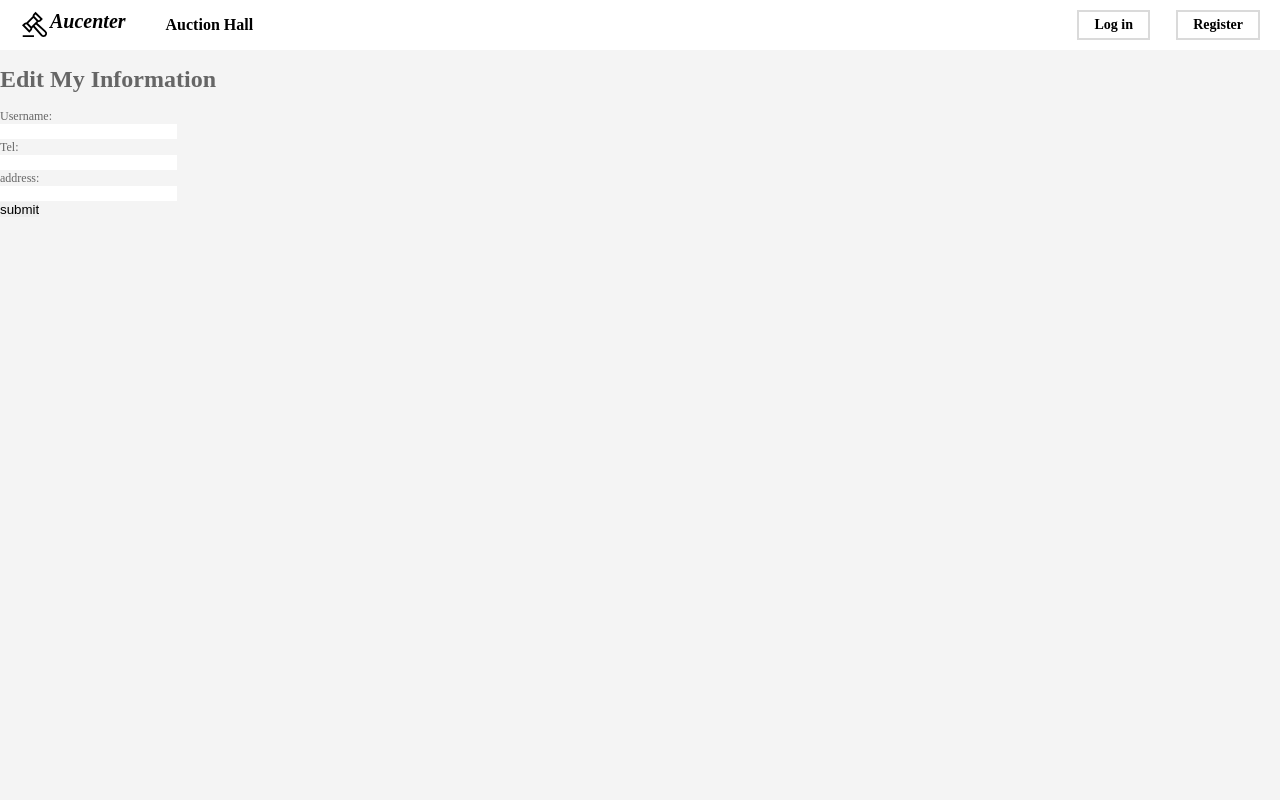
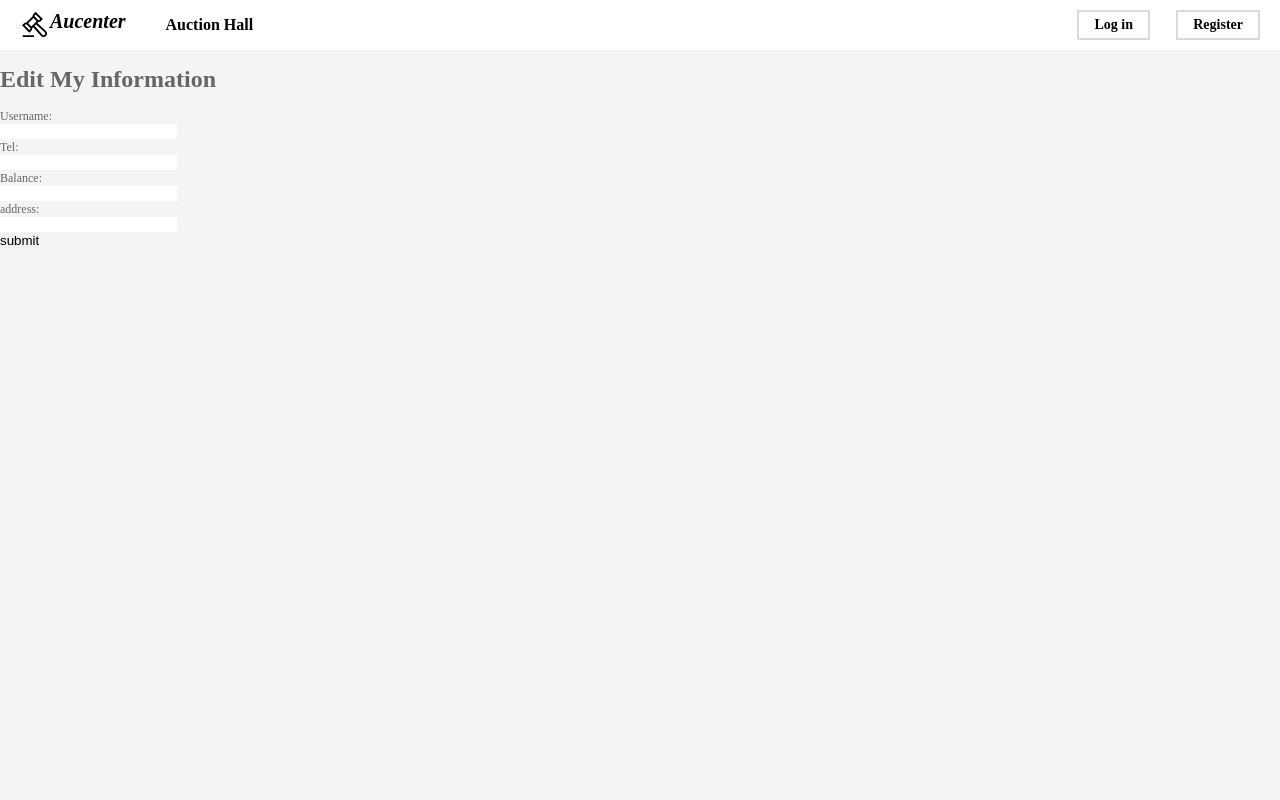
Before and after one commit to Chika99/gla-it-project, a Django app: template templates/app/user_modify.html in a window 1280 px wide. Run offline with Django 4.2, Linux system fonts and the light colour scheme; the template is opened without the code that fills it, so the values that code supplies are empty, except form fields; tables that the repository leaves empty hold one stand-in row (values such as "Sample post"); form fields are guessed from the names that the template uses.

Commit message:
user_modify v2

```diff
--- a/app/forms.py
+++ b/app/forms.py
@@ -46,4 +46,4 @@ class CommentForm(forms.ModelForm):
 class UserModifyForm(forms.ModelForm):
     class Meta:
         model = User
-        fields = ('username', 'tel', 'address')
+        fields = ['username', 'tel', 'balance', 'address']
--- a/app/views.py
+++ b/app/views.py
@@ -381,6 +381,7 @@ def user_modify(request, **kwargs):
             # user.avatar = user_modify['avatar']
             user.username = user_modify['username']
             user.tel = user_modify['tel']
+            user.balance = user_modify['balance']
             user.address = user_modify['address']
             # avatar = request.POST['avatar']
             # user.avatar = avatar
--- a/templates/app/user_modify.html
+++ b/templates/app/user_modify.html
@@ -26,6 +26,10 @@
                 <div>{{user_form.tel}}</div>
             </div>
             <div>
+                <div><span>Balance:</span></div>
+                <div>{{user_form.balance}}</div>
+            </div>
+            <div>
                 <div><span>address:</span></div>
                 <div>{{user_form.address}}</div>
             </div>
```
